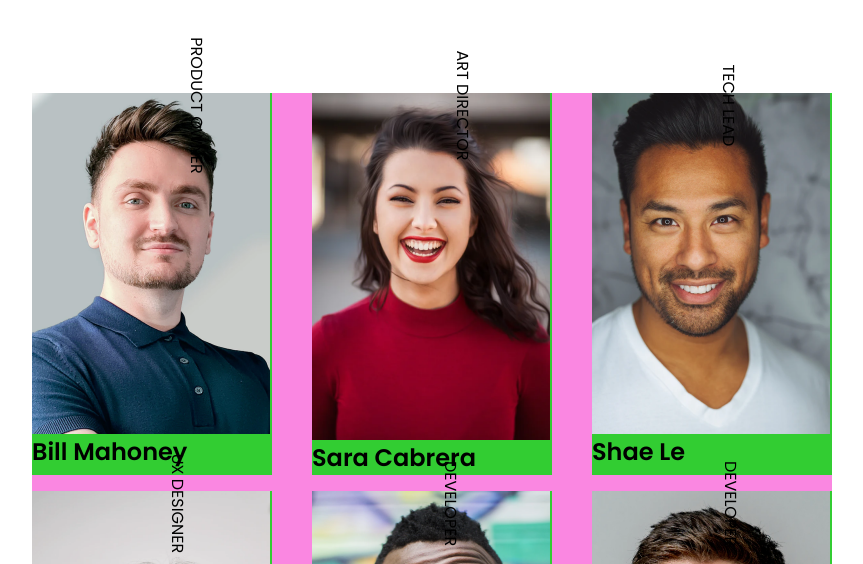
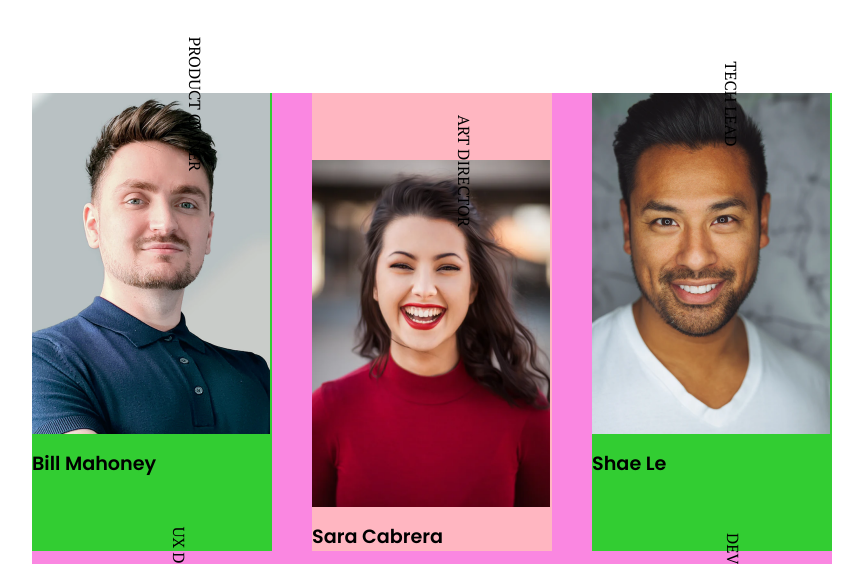
Before and after one commit to Wtheodoro/my_team_page, a plain HTML site: page index.html in a window 1280 px wide. Shown: the part 225-789 px from the top of the page, without its empty margins (208-1071 px from the left). Drawn offline with Linux system fonts and the light colour scheme.

Commit message:
nt-child

```diff
--- a/style.css
+++ b/style.css
@@ -48,6 +48,10 @@
     width: 30%;
 }
 
+.the-crew .member-card h2{
+    font-size: 1.2rem;
+}
+
 .the-crew .member-card .field {
     display: flex;
     position: relative;
@@ -55,9 +59,11 @@
 
 .the-crew .member-card .field img {
     width: 14.875rem;
+    margin: 0 .625rem .9375rem 0;
 }
 
 .the-crew .member-card .field p {
+    font-family: 'PT Serif', sans-serif;
     text-transform: uppercase;
     transform: rotate(90deg);
     position: absolute;
@@ -70,3 +76,10 @@
     display: flex;
     justify-content: center;
 }
+
+@media(min-width: 768px) {
+    .the-crew .member-card:nth-child(3n - 1) {
+        background-color: lightpink;
+        padding-top: 4.2rem;
+    }
+}
```
